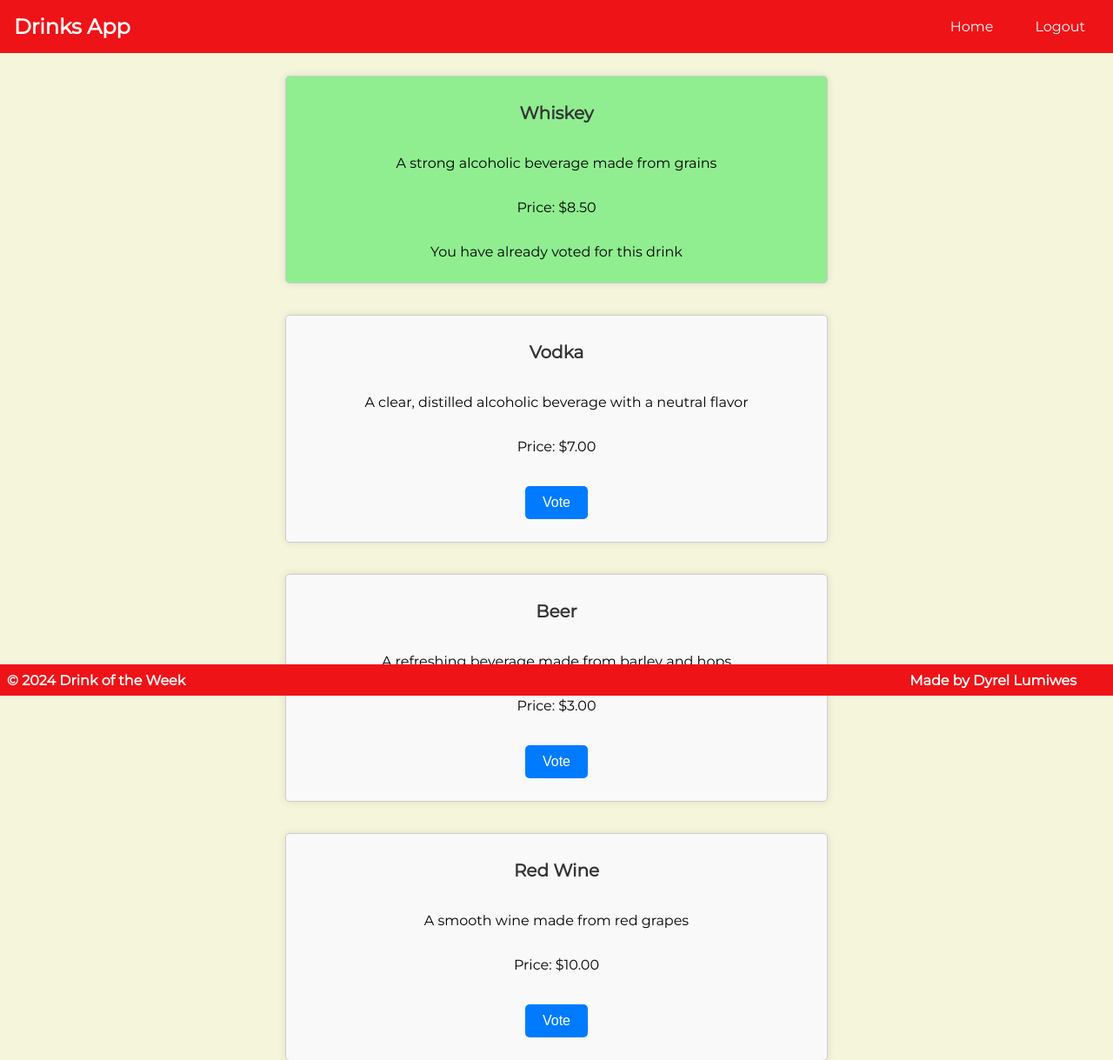
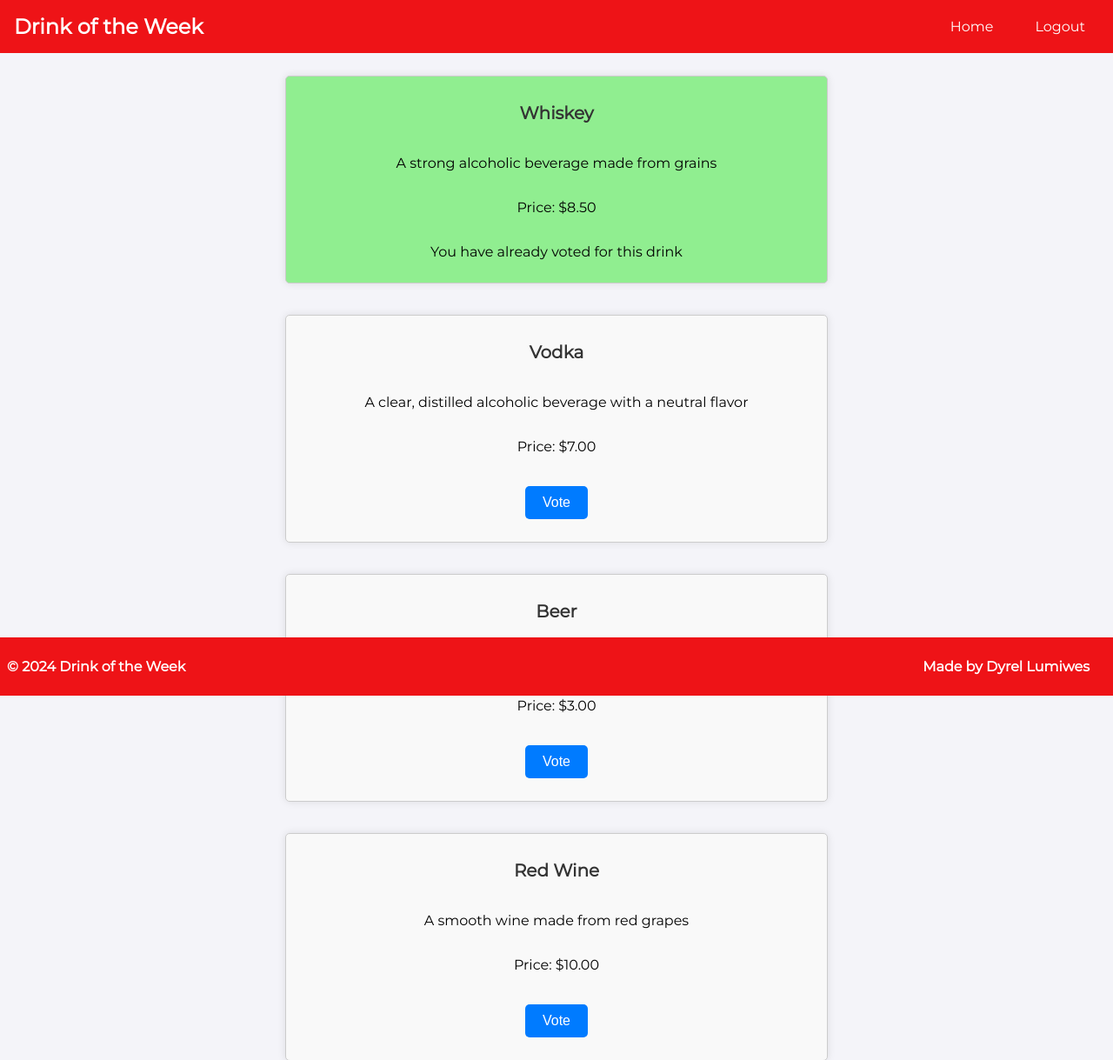
Before and after one commit to dyrel78/COSC_349_ASGN_1, a PHP site: page /voter/voting-page.php in a window 1280 px wide. Shown: the top 1219 px of the page at 87% size. Run offline with PHP 8.4, Linux system fonts and the light colour scheme; a user stored in the database is signed in; data comes from the database, SQL or seed files in the repository.

Commit message:
Cosmetin changes. Keeping footer sticky + proper url paths

```diff
--- a/www/admin/admin-page.php
+++ b/www/admin/admin-page.php
@@ -84,9 +84,9 @@
         <nav class="navbar">
             <div class="navbar-logo">Drinks App</div>
             <ul class="navbar-links">
-                <li><a href="index.php">Home</a></li>
+                <li><a href="admin-page.php">Home</a></li>
                 <!-- <li><a href="/add">Add Drink</a></li> -->
-                <li><a href="logout.php">Logout</a></li>
+                <!-- <li><a href="logout.php">Logout</a></li> -->
                 <!-- <li><a href="about.php">About</a></li> -->
             </ul>
         </nav>
--- a/www/voter/create-account.php
+++ b/www/voter/create-account.php
@@ -107,7 +107,7 @@ $pdo_dsn = "mysql:host=$db_host;dbname=$db_name";
 ); -->
     <div class="container">
         <nav class="navbar">
-            <div class="navbar-logo">Drinks App</div>
+            <div class="navbar-logo">Drink of the Week</div>
             <ul class="navbar-links">
                 <li><a href="index.php">Home</a></li>
                 <li><a href="login.php">Login</a></li>
--- a/www/voter/css/vote-page.css
+++ b/www/voter/css/vote-page.css
@@ -9,7 +9,7 @@
 body {
     font-family: "montserrat";
     /* background-color: #f4f4f4; */
-    background-color:beige;
+    background-color: #f4f4f9;
     margin: 0;
     padding: 0;
      display: flex;
--- a/www/voter/index.php
+++ b/www/voter/index.php
@@ -106,7 +106,7 @@ session_start();
             //check if user is logged in
             if (isset($_SESSION["logged_in"]) && $_SESSION["logged_in"] == true) {
                 echo "<nav class='navbar'>";
-                echo "<div class='navbar-logo'>Drinks App</div>";
+                echo "<div class='navbar-logo'>Drink of the Week</div>";
                 echo "<ul class='navbar-links'>";
                 echo "<li><a href='index.php'>Home</a></li>";
                 echo "<li><a href='logout.php'>Logout</a></li>";
@@ -117,7 +117,7 @@ session_start();
 
             } else {
                 echo "<nav class='navbar'>";
-                echo "<div class='navbar-logo'>Drinks App</div>";
+                echo "<div class='navbar-logo'>Drink of the Week</div>";
                 echo "<ul class='navbar-links'>";
                 echo "<li><a href='index.php'>Home</a></li>";
                 echo "<li><a href='create-account.php'>Create Account</a></li>";
--- a/www/voter/login.php
+++ b/www/voter/login.php
@@ -90,7 +90,7 @@ try {
             //check if user is logged in
             if (isset($_SESSION["logged_in"]) && $_SESSION["logged_in"] == true) {
                 echo "<nav class='navbar'>";
-                echo "<div class='navbar-logo'>Drinks App</div>";
+                echo "<div class='navbar-logo'>Drink of the Week</div>";
                 echo "<ul class='navbar-links'>";
                 echo "<li><a href='index.php'>Home</a></li>";
                 echo "<li><a href='logout.php'>Logout</a></li>";
@@ -101,7 +101,7 @@ try {
 
             } else {
                 echo "<nav class='navbar'>";
-                echo "<div class='navbar-logo'>Drinks App</div>";
+                echo "<div class='navbar-logo'>Drink of the Week</div>";
                 echo "<ul class='navbar-links'>";
                 echo "<li><a href='index.php'>Home</a></li>";
                 echo "<li><a href='create-account.php'>Create Account</a></li>";
--- a/www/voter/voting-page.php
+++ b/www/voter/voting-page.php
@@ -33,7 +33,6 @@ if (!isset($_SESSION['logged_in']) || $_SESSION['logged_in'] !== true) {
             justify-content: center;
             gap: 1rem;
             flex-direction: row;
-
             padding: 1rem;
             /* border: solid 3px red; */
         }
@@ -41,16 +40,17 @@ if (!isset($_SESSION['logged_in']) || $_SESSION['logged_in'] !== true) {
             /* Navbar.css */
 
         .footer {
-            position: fixed;
+            /* position: fixed; */
+            position:sticky;
             width: 100%;
-            height: 2.5%;
+            /* height: 2.5%; */
 
         }
         .footer >p {
             color: #fff;
             font-size: 1rem;
             font-weight: bold;
-            margin-right: 50px;
+            margin-right: 35px;
 
             }
 
@@ -69,7 +69,7 @@ if (!isset($_SESSION['logged_in']) || $_SESSION['logged_in'] !== true) {
     <div class="card-container">
 
         <nav class="navbar">
-            <div class="navbar-logo">Drinks App</div>
+            <div class="navbar-logo">Drink of the Week</div>
             <ul class="navbar-links">
                 <li><a href="index.php">Home</a></li>
                 <!-- <li><a href="/add">Add Drink</a></li> -->
@@ -169,6 +169,7 @@ if (!isset($_SESSION['logged_in']) || $_SESSION['logged_in'] !== true) {
 
     </div>
 
+
 </body>
 
 </html>
```
